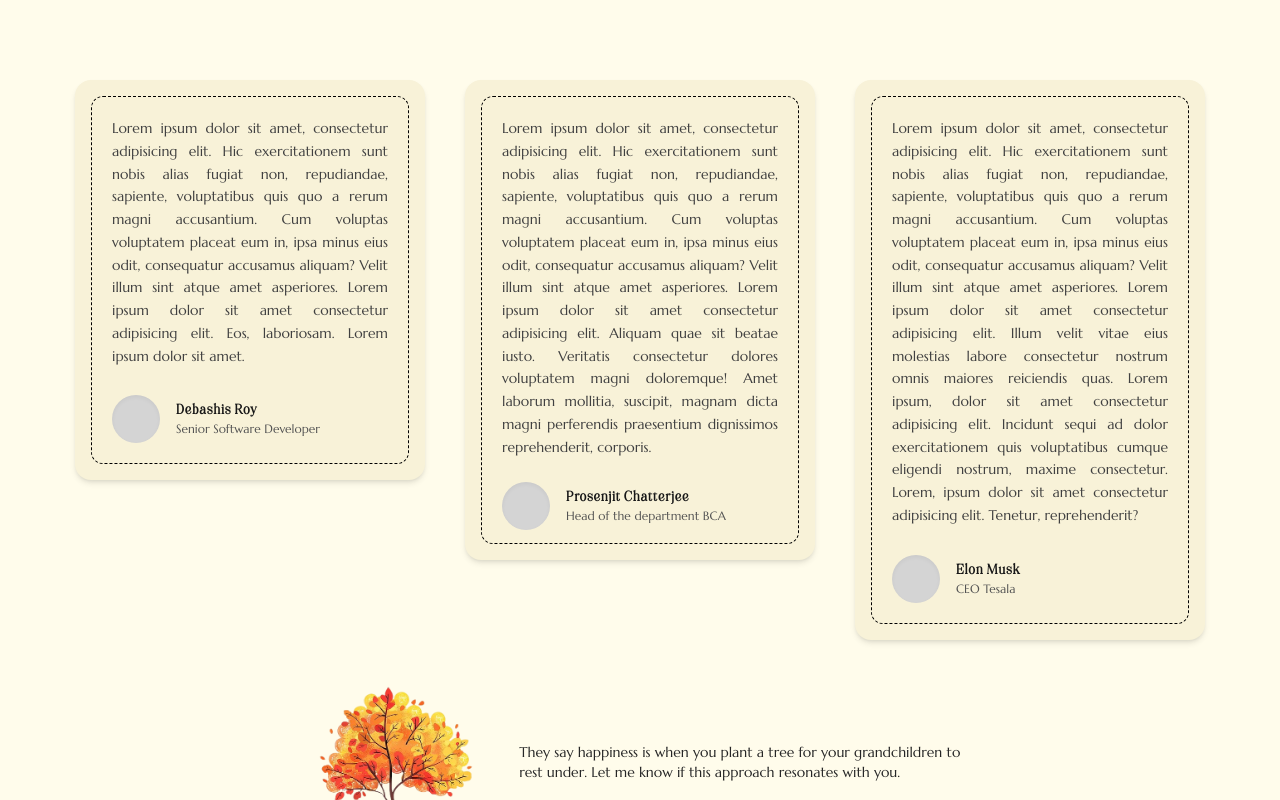
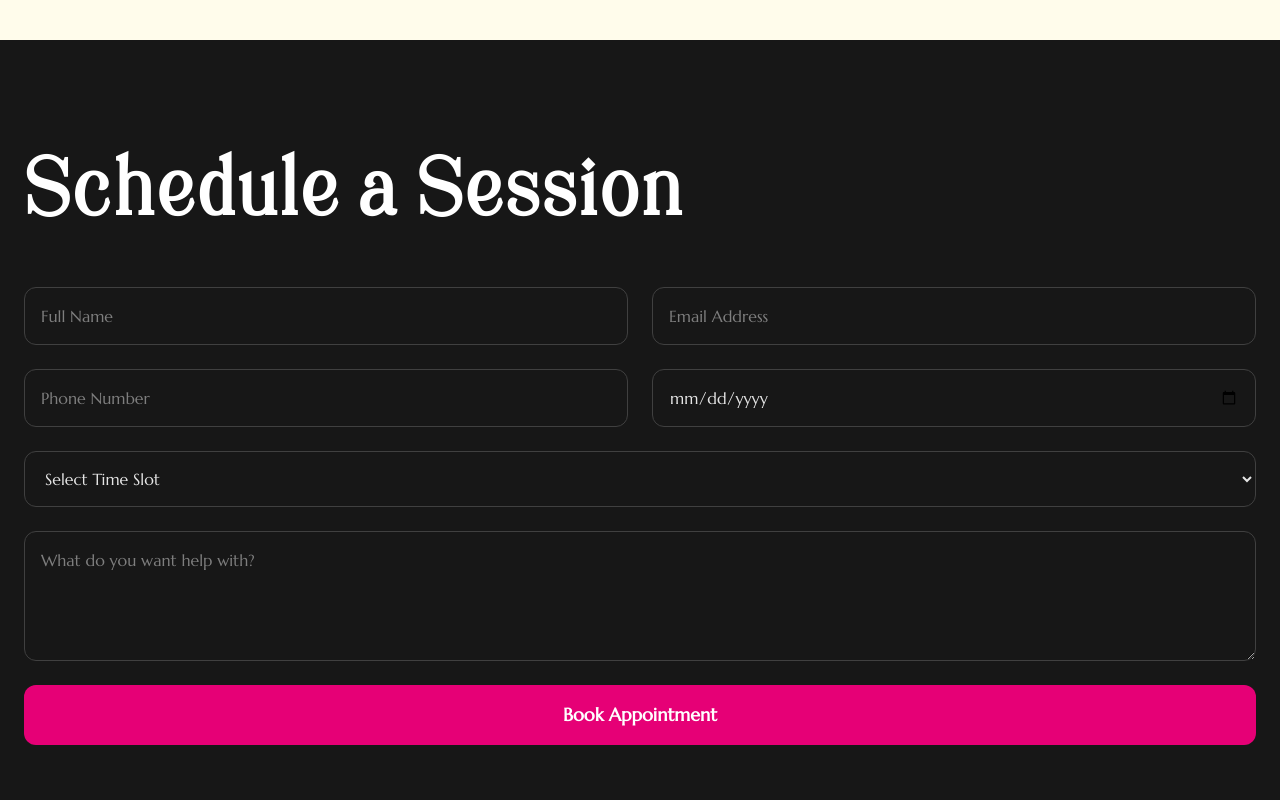
Before and after one commit to joydeep-07/Art-Gallery, a React (Vite) app: page /mentoring in a window 1280 px wide. Shown: the part 1560-2360 px from the top of the page. Built offline with nearby package versions, Linux system fonts and the light colour scheme.

Commit message:
Mentoring Form Created

```diff
--- /dev/null
+++ b/src/components/MentoringAppointment.jsx
@@ -0,0 +1,67 @@
+import React from "react";
+
+const MentoringAppointment = () => {
+  return (
+    <div className="bg-neutral-900 w-full text-neutral-200 min-h-screen flex justify-center items-center px-6 py-10">
+      <div className="w-full max-w-7xl ">
+        {/* Title */}
+        <h1
+          className="text-[10vh] font-bold text-left text-white tracking-tight mb-8"
+          style={{ fontFamily: "karatone", letterSpacing: "3px" }}
+        >
+          Schedule a Session
+        </h1>
+
+        {/* Form */}
+        <form className="flex flex-col gap-6">
+          <div className="grid grid-cols-1 md:grid-cols-2 gap-6">
+            <input
+              type="text"
+              placeholder="Full Name"
+              className="bg-neutral-900 border border-neutral-700 p-4 rounded-xl focus:border-blue-200 focus:outline-none transition"
+            />
+
+            <input
+              type="email"
+              placeholder="Email Address"
+              className="bg-neutral-900 border border-neutral-700 p-4 rounded-xl focus:border-blue-200 focus:outline-none transition"
+            />
+
+            <input
+              type="tel"
+              placeholder="Phone Number"
+              className="bg-neutral-900 border border-neutral-700 p-4 rounded-xl focus:border-blue-200 focus:outline-none transition"
+            />
+
+            <input
+              type="date"
+              className="bg-neutral-900 border border-neutral-700 p-4 rounded-xl focus:border-blue-200 focus:outline-none transition"
+            />
+          </div>
+
+          <select className="bg-neutral-900 border border-neutral-700 p-4 rounded-xl focus:border-blue-200 focus:outline-none transition">
+            <option>Select Time Slot</option>
+            <option>10:00 AM – 10:30 AM</option>
+            <option>11:00 AM – 11:30 AM</option>
+            <option>2:00 PM – 2:30 PM</option>
+          </select>
+
+          <textarea
+            placeholder="What do you want help with?"
+            rows="4"
+            className="bg-neutral-900 border border-neutral-700 p-4 rounded-xl focus:border-blue-200 focus:outline-none transition"
+          ></textarea>
+
+          <button
+            type="submit"
+            className="bg-pink-600 hover:bg-pink-700 text-white font-bold py-4 rounded-xl text-lg transition"
+          >
+            Book Appointment
+          </button>
+        </form>
+      </div>
+    </div>
+  );
+};
+
+export default MentoringAppointment;
--- a/src/pages/Mentoring.jsx
+++ b/src/pages/Mentoring.jsx
@@ -3,6 +3,7 @@ import Lottie from "lottie-react";
 import animation from "../assets/Animations/sesaw.json";
 import Footer from "../layouts/Footer";
 import { Link } from "react-router-dom";
+import MentoringAppointment from "../components/MentoringAppointment";
 
 const Mentoring = () => {
   return (
@@ -152,6 +153,9 @@ const Mentoring = () => {
             </div>
           </div>
         </div>
+
+        <MentoringAppointment />
+
         {/*REVIEW CARDS  */}
         <div className="py-10">
           <div className="flex gap-10 justify-center w-7xl">
@@ -264,8 +268,6 @@ const Mentoring = () => {
           </div>
         </div>
 
-
-
         <div className="w-full">
           <Footer />
         </div>
```
